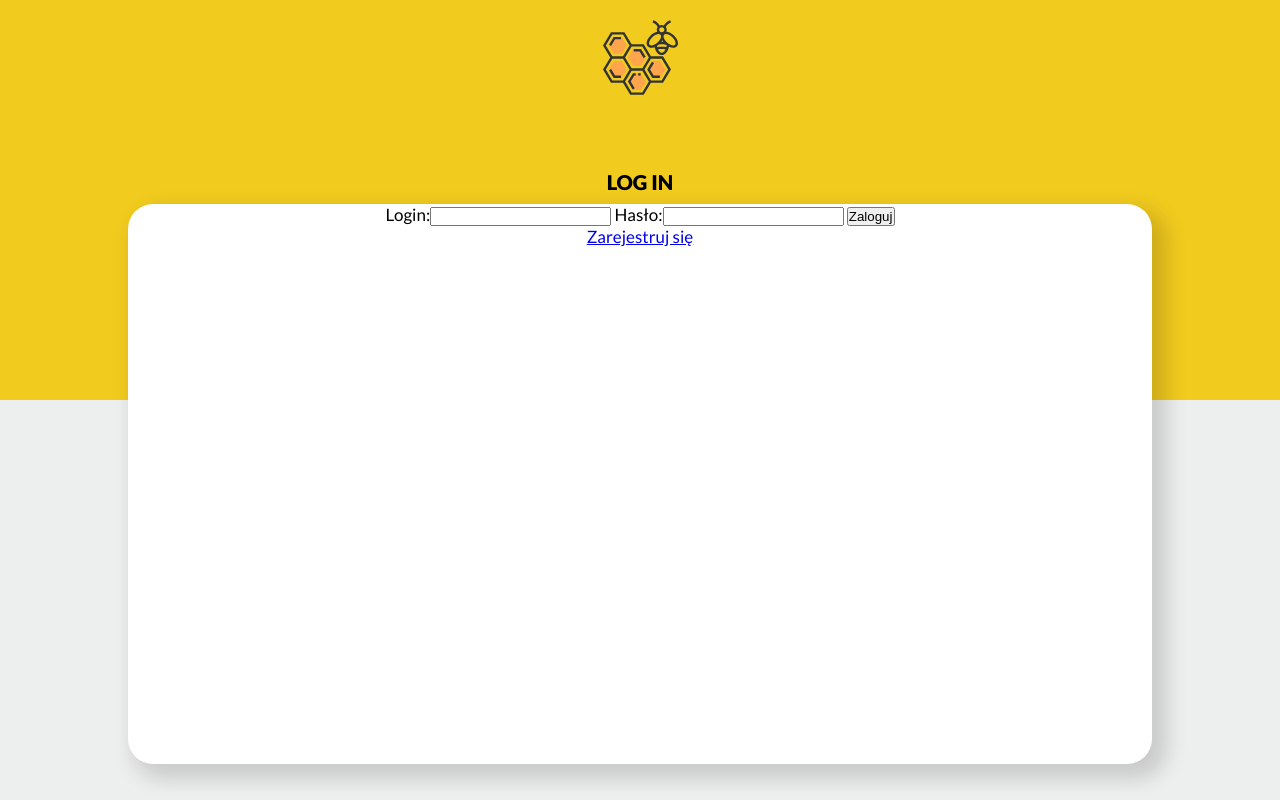
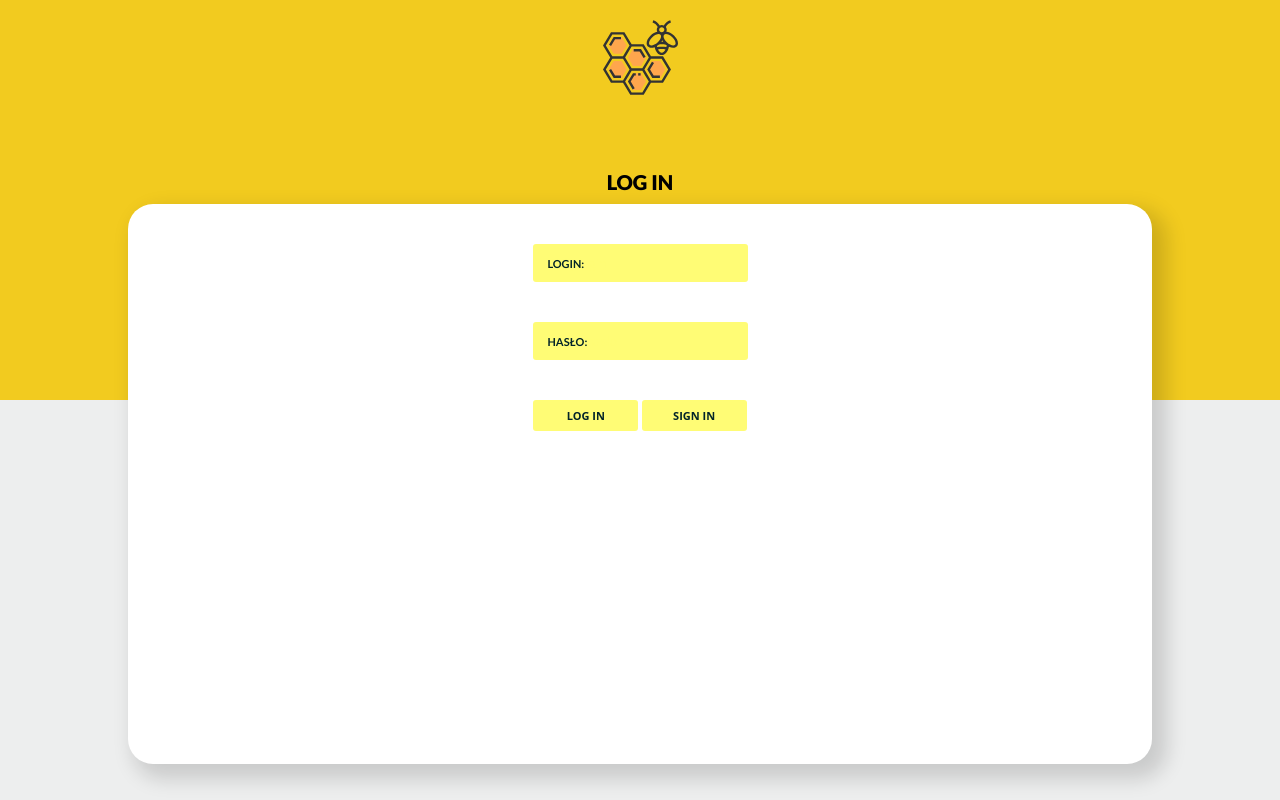
Before and after one commit to pakam2/python-projects, a Django app: page / in a window 1280 px wide. Run offline with Django 3.2, Linux system fonts and the light colour scheme.

Commit message:
Login form added, minor bugs fixes

```diff
--- a/beehive/hives/forms.py
+++ b/beehive/hives/forms.py
@@ -32,8 +32,8 @@ class HiveDataForm(ModelForm):
 
 class SignInForm(forms.Form):
 
-    login = forms.CharField(label="Login")
-    password = forms.CharField(label="Hasło" ,widget=forms.PasswordInput())
+    login = forms.CharField(label="Login" ,widget=forms.TextInput(attrs={'class' : 'inputField', 'placeholder' : 'Twój login', 'autocomplete' : 'nope'}))
+    password = forms.CharField(label="Hasło" ,widget=forms.PasswordInput(attrs={'class': 'inputField', 'placeholder' : 'Twoje hasło', 'autocomplete' : 'nope'}))
 
 class MySignUpForm(UserCreationForm):
         first_name = forms.CharField(max_length=30, required=False, help_text='Optional.')
--- a/beehive/hives/static/hives/css/style.css
+++ b/beehive/hives/static/hives/css/style.css
@@ -2,6 +2,14 @@
     margin: 0;
     padding: 0;
     box-sizing: border-box;
+}
+
+.preload * {
+    /* Disables transitions on load */
+    -webkit-transition: none !important;
+    -moz-transition: none !important;
+    -ms-transition: none !important;
+    -o-transition: none !important;
 }
 
 html, body {
@@ -121,3 +129,110 @@ html, body {
 }
 
 /* End of Main */
+
+/* Login */
+
+#app #login span {
+    position: relative;
+    display: block;
+    margin: 40px auto;
+    width: 215px;
+}
+
+#app #login .inputField {
+    display: inline-block;
+    width: 215px;
+    padding: 10px 15px;
+    font-family: "Open Sans", sans;
+    font-weight: 400;
+    color: #5943B0;
+    background: #FFFC75;
+    border: 0;
+    border-radius: 3px;
+    outline: 0;
+    text-indent: 60px;
+    transition: all .3s ease-in-out;
+}
+
+#app #login .inputField::-webkit-input-placeholder {
+    color: #FFFC75; /* taki sam jak background inputu */
+    text-indent: 0;
+    font-weight: 300;
+}
+
+#app #login .inputField + label {
+    display: inline-block;
+    position: absolute;
+    top: 8px;
+    left: 0;
+    bottom: 8px;
+    padding: 5px 15px;
+    color: #032429;
+    font-size: 11px;
+    font-weight: 700;
+    text-transform: uppercase;
+    text-shadow: 0 1px 0 rgba(19,74,70,0);
+    transition: all .3s ease-in-out;
+    border-radius: 3px;
+    background: rgba(122,184,147,0);
+}
+
+#app #login .inputField + label:after {
+    position: absolute;
+    content: "";
+    width: 0;
+    height: 0;
+    top: 100%;
+    left: 50%;
+    margin-left: -3px;
+    border-left: 3px solid transparent;
+    border-right: 3px solid transparent;
+    border-top: 3px solid rgba(122,184,147,0);
+    transition: all .3s ease-in-out;
+}
+
+#app #login .inputField:focus,
+#app #login .inputField:active {
+    color: #7A67C5;
+    text-indent: 0;
+    background: #FFE575;
+}
+#app #login .inputField:focus::-webkit-input-placeholder,
+#app #login .inputField:active::-webkit-input-placeholder {
+  color: #aaa;
+}
+#app #login .inputField:focus + label,
+#app #login .inputField:active + label {
+  color: #fff;
+  text-shadow: 0 1px 0 rgba(19, 74, 70, 0.4);
+  background: #7A67C5;
+  transform: translateY(-40px);
+}
+#app #login .inputField:focus + label:after,
+#app #login .inputField:active + label:after {
+  border-top: 4px solid #7A67C5;
+}
+
+#app #login button {
+    width: 105px;
+    padding: 8px 20px;
+    color: #032429;
+    background: #FFFC75;
+    font-family: "Open Sans", sans;
+    font-size: 11px;
+    font-weight: 700;
+    text-transform: uppercase;
+    border-radius: 3px;
+    border: none;
+    cursor: pointer;
+    transition: all 0.3s ease-in-out;
+}
+
+#app #login button:hover,
+#app #login button:active,
+#app #login button:focus {
+    color: #fff;
+    background: #7A67C5;
+}
+
+/* End of login */
--- /dev/null
+++ b/beehive/hives/static/hives/js/script.js
@@ -0,0 +1,3 @@
+document.querySelector('body').onload = function(){
+    document.querySelector('div.preload').classList.remove('preload');
+}
--- a/beehive/hives/templates/base.html
+++ b/beehive/hives/templates/base.html
@@ -22,5 +22,6 @@
         {% endblock %}
       </div>
     </div>
+    <script src="{% static 'hives/js/script.js' %}"></script>
   </body>
 </html>
--- a/beehive/hives/templates/display_hives.html
+++ b/beehive/hives/templates/display_hives.html
@@ -9,5 +9,8 @@
         {% for hive in ctx %}
         <a href="/addHivesData/{{hive.numberOfHive}}/">Ul nr {{hive.numberOfHive}}</a>
         <br>
+        {% endfor %}
     </div>
 </div>
+
+{% endblock %}
--- a/beehive/hives/templates/login.html
+++ b/beehive/hives/templates/login.html
@@ -1,15 +1,20 @@
 {% extends 'base.html'  %}
 {% block title %}Zaloguj się{% endblock %}
 {% block body %}
-<div class="app-body-wrapper">
+<div class="app-body-wrapper preload">
 	<h1>Log in</h1>
 	<div class="app-body">
 		<form id="login" action="/" method="POST">
 			{% csrf_token  %}
-			{{ ctx }}
-			<input type="submit" value="Zaloguj">
+			{% for form in ctx %}
+				<span>
+					{{ form }}
+					{{ form.label_tag }}
+				</span>
+			{% endfor %}
+			<button type="submit">Log in</button>
+  			<button onclick ="location.href='/signup/'" type="button">Sign in </button>
 		</form>
-		<a href="/signup/">Zarejestruj się</a>
 	</div>
 </div>
 {% endblock %}
```
